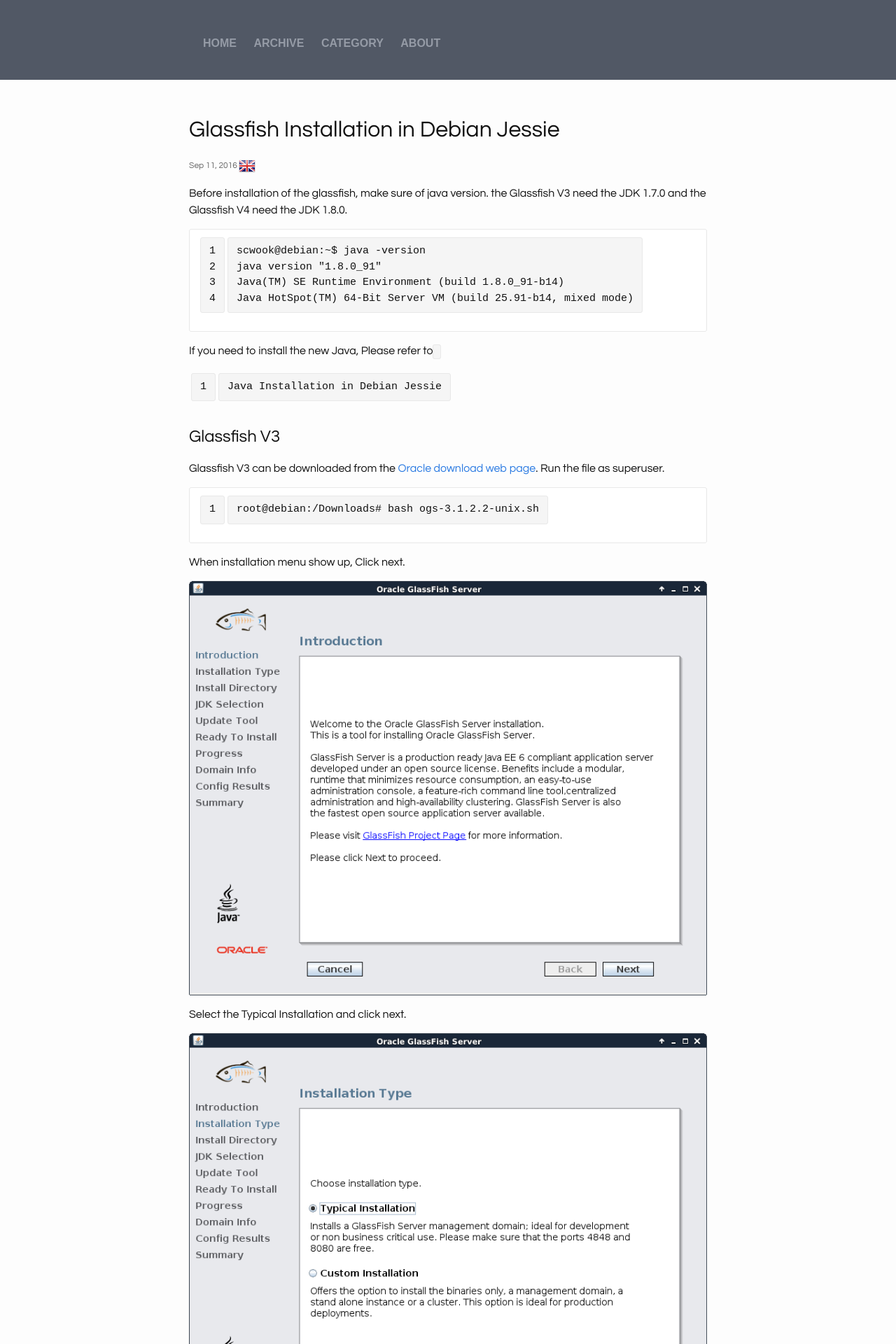
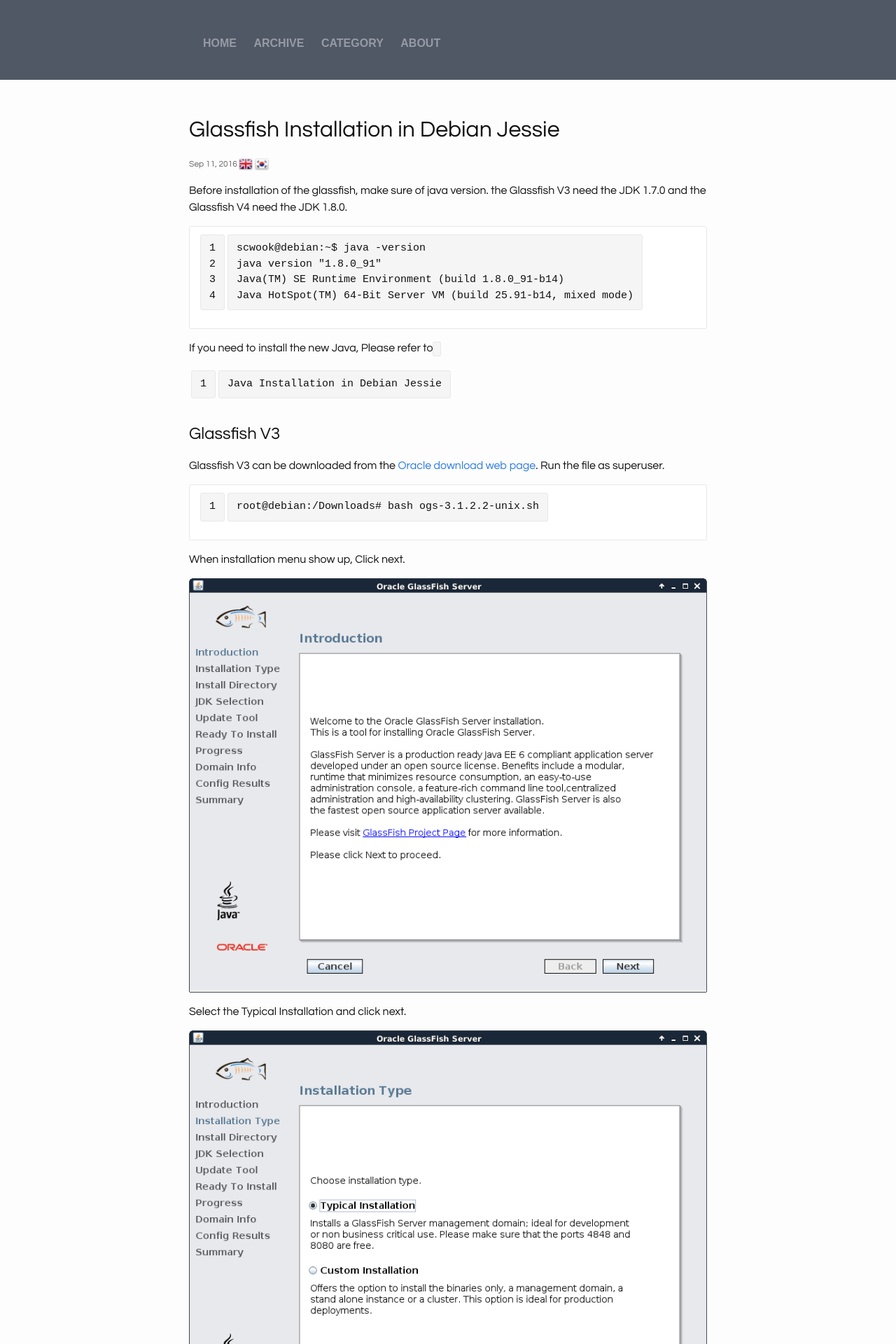
Before and after one commit to scwook/scwook.github.io, a Jekyll site: the page built from _posts/2016-09-11-glassfish-installation-in-debins-jessie-en.md, in a window 1280 px wide. Shown: the top 1920 px of the page at 70% size. Built offline with Jekyll 4.4.1, drawn with Linux system fonts in a browser that asks for light colours.

Commit message:
Language Test

```diff
--- a/_layouts/post.html
+++ b/_layouts/post.html
@@ -5,7 +5,13 @@
   <br>
   <header class="post-header">
     <h1 class="post-title">{{ page.title }}</h1>
-    <p class="post-meta">{{ page.date | date: "%b %-d, %Y" }} {% if page.language == "en"%}<img src="{{site.url}}/images/gb.png">{% endif %}</p>
+    <p class="post-meta">
+    {{ page.date | date: "%b %-d, %Y" }}
+    {% for lang in page.language %}
+      {% if lang == "en" %}<img src="{{site.url}}/images/gb.png" width=20 height=20>{% endif %}
+      {% if lang == "kr" %}<img src="{{site.url}}/images/kr.png" width=20 height=20>{% endif %}
+    {% endfor %}
+    </p>
   </header>
 
   <article class="post-content">
```
Also changed, not shown: _posts/2016-09-11-glassfish-installation-in-debins-jessie-en.md (+3 -2 lines), _assets/images/gb.png (deleted), _assets/images/kr.png (deleted), images/gb.png, images/kr.png (added).
